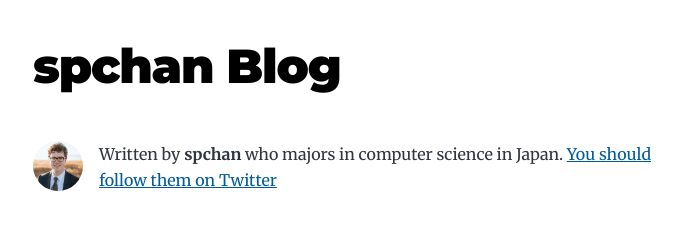
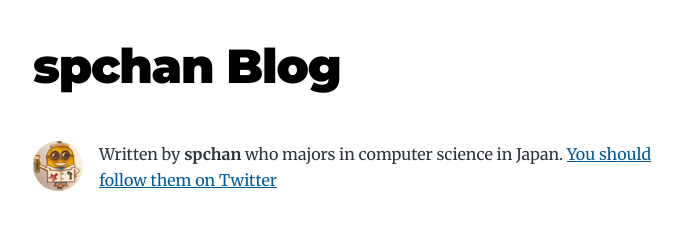
Before and after one commit to speed1313/my-blog-site, a Gatsby site: page / in a window 1280 px wide. Shown: the top 241 px of the page, without its empty margins (291-980 px from the left). Built offline with nearby package versions, Linux system fonts and the light colour scheme; Gatsby itself is replaced by a stand-in of ours.

Commit message:
figure change

```diff
--- a/src/components/bio.js
+++ b/src/components/bio.js
@@ -36,7 +36,7 @@ const Bio = () => {
         className="bio-avatar"
         layout="fixed"
         formats={["AUTO", "WEBP", "AVIF"]}
-        src="../images/profile-pic.png"
+        src="../images/profile-pic.jpeg"
         width={50}
         height={50}
         quality={95}
```
Also changed, not shown: src/images/profile-pic.jpeg (added).
